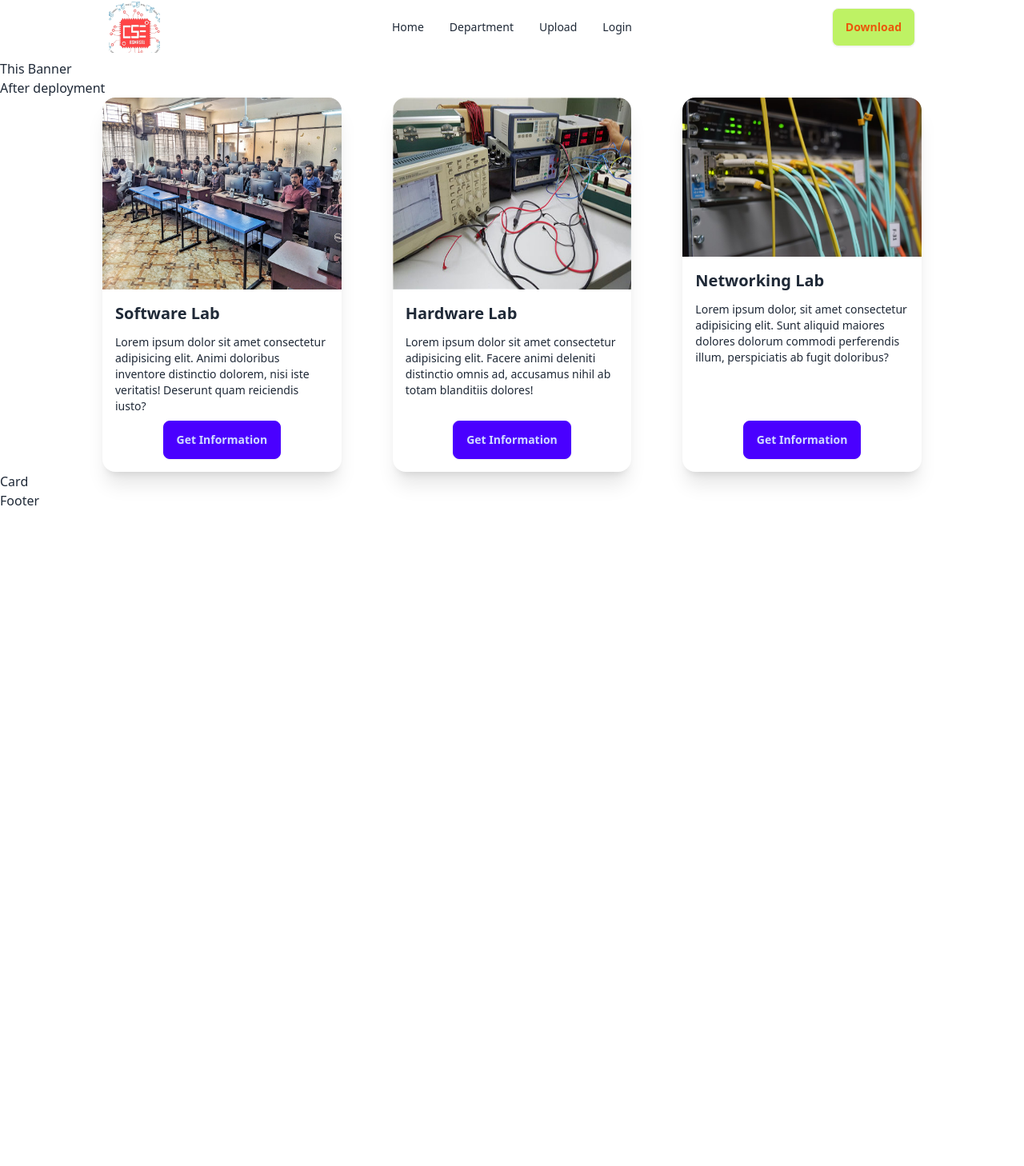
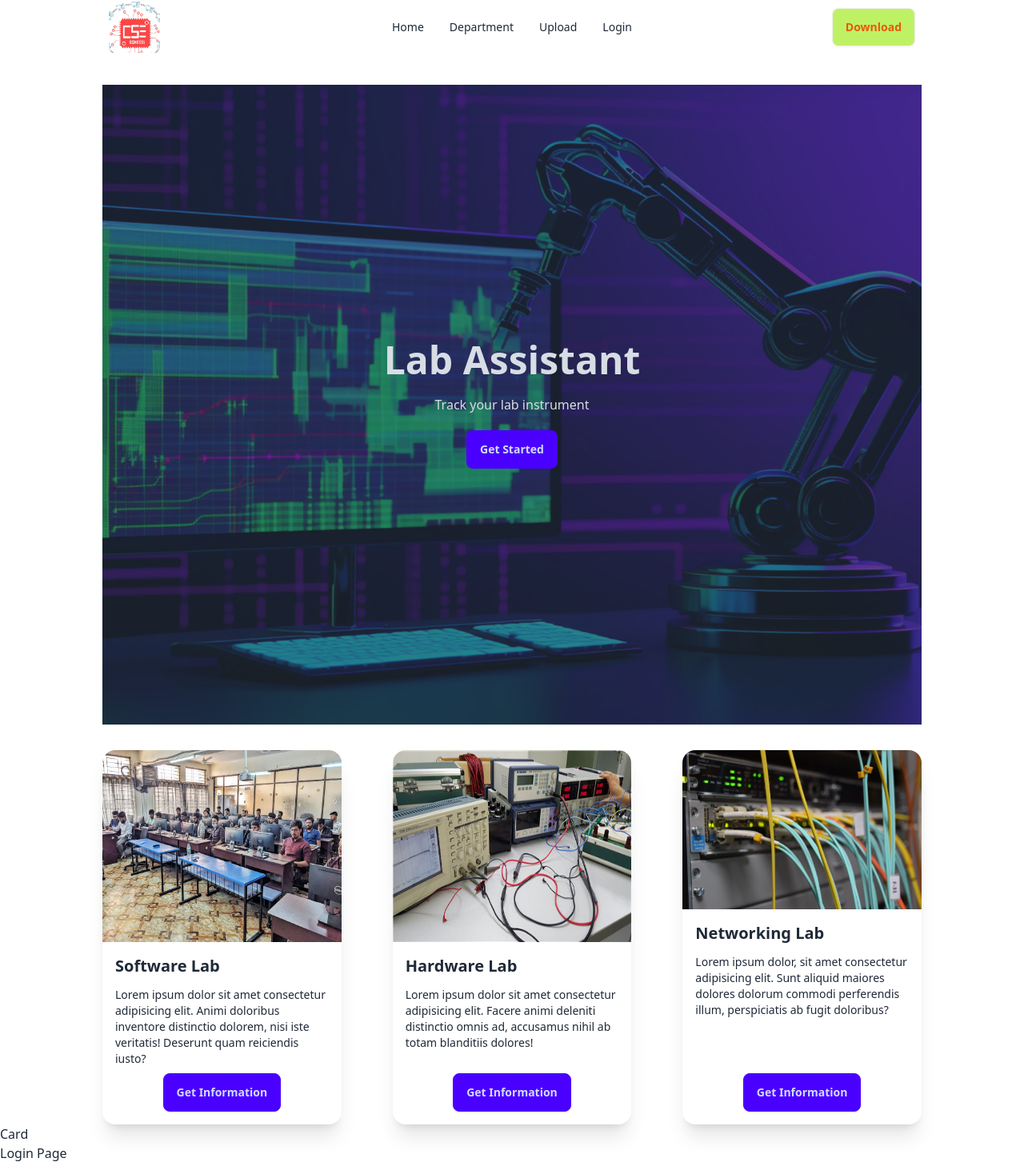
Before and after one commit to jobaer6768/lab-assistant, a React (Vite) app: page / in a window 1280 px wide. Shown: the part 6-1464 px from the top of the page at 80% size. Before the commit the page ends 800 px from the top, so only its background shows below. Built offline with nearby package versions, Linux system fonts and the light colour scheme.

Commit message:
update this banner section

```diff
--- a/src/pages/Home/Banner.jsx
+++ b/src/pages/Home/Banner.jsx
@@ -1,8 +1,19 @@
 const Banner = () => {
   return (
     <div>
-      This Banner
-      <h3>After deployment</h3>
+      {/* This Banner section */}
+      <div className="w-4/5 container mx-auto my-8">
+        <div className="hero min-h-screen " style={{ backgroundImage: 'url(/src/assets/images/banner.webp)' }}>
+          <div className="hero-overlay bg-opacity-60"></div>
+          <div className="hero-content text-center text-neutral-content">
+            <div className="max-w-md">
+              <h1 className="mb-5 text-5xl font-bold"> Lab Assistant </h1>
+              <p className="mb-5">Track your lab instrument</p>
+              <button className="btn btn-primary">Get Started</button>
+            </div>
+          </div>
+        </div>
+      </div>
     </div>
   );
 };
--- a/src/pages/Home/Home.jsx
+++ b/src/pages/Home/Home.jsx
@@ -2,6 +2,8 @@ import Card from "../../components/shared/Card";
 import CardCollection from "../../components/shared/CardCollection";
 import Footer from "../../components/shared/Footer";
 import Navbar from "../../components/shared/Navbar";
+import Login from "../Login/Login";
+import Register from "../Register/Register";
 import Banner from "./Banner";
 
 const Home = () => {
@@ -11,6 +13,8 @@ const Home = () => {
       <Banner></Banner>
       <CardCollection></CardCollection>
       <Card></Card>
+      <Login></Login>
+      <Register></Register>
       <Footer></Footer>
     </div>
   );
```
Also changed, not shown: src/routes/Router.jsx (+10 -0 lines), src/assets/images/banner.webp (added).
